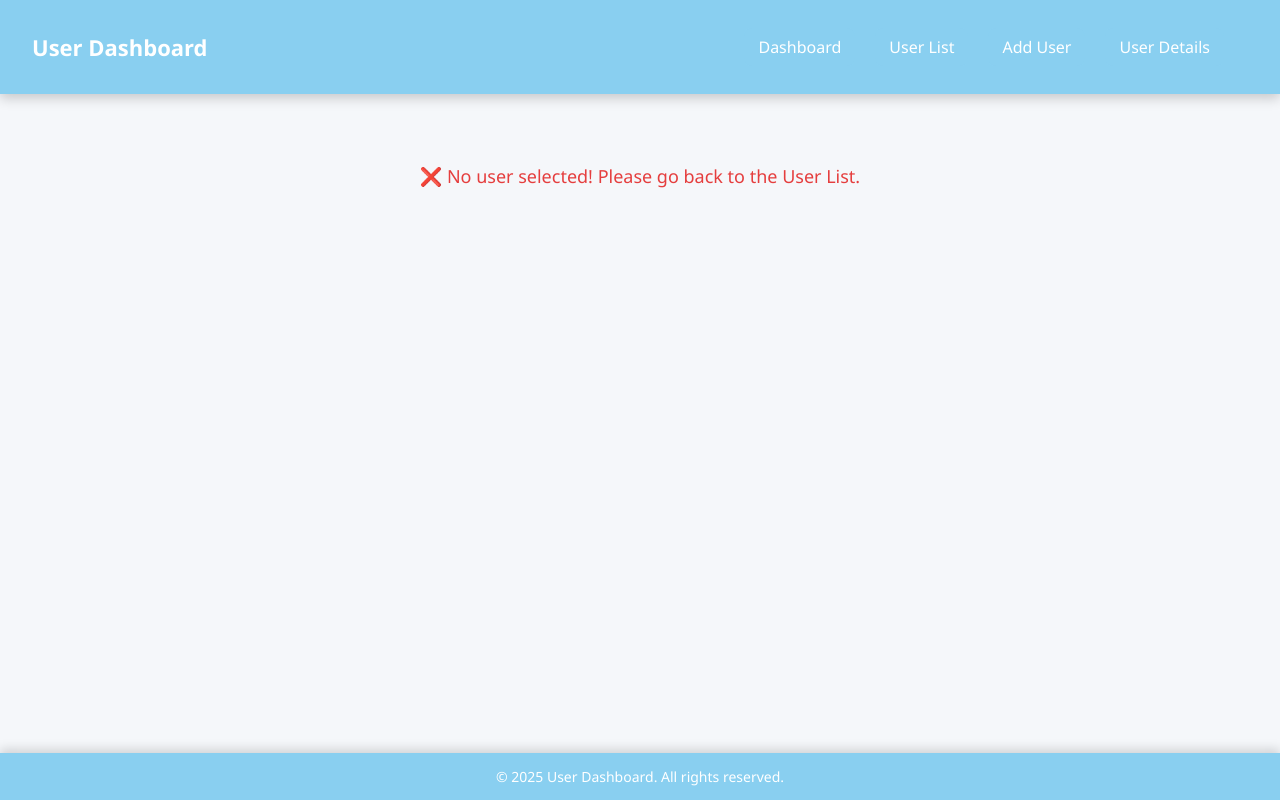
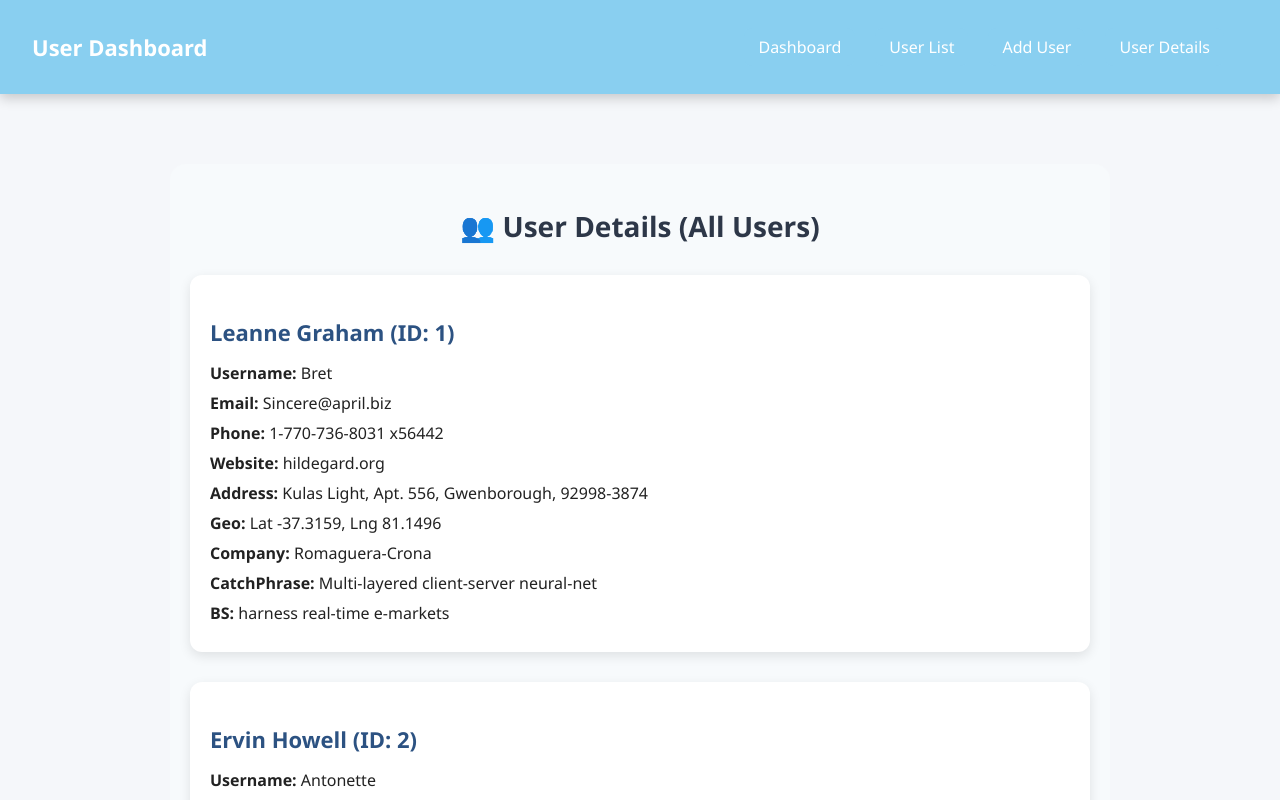
Before and after one commit to ra68288/UserManagementSystem, a React (Create React App) app in the folder user-management-system/: page /details in a window 1280 px wide. Shown: the top 800 px of the page. Built offline with nearby package versions, Linux system fonts and the light colour scheme.

Commit message:
updates to userDetails

```diff
--- a/user-management-system/src/pages/UserDetails.js
+++ b/user-management-system/src/pages/UserDetails.js
@@ -1,55 +1,79 @@
 import React from "react";
-import { useLocation } from "react-router-dom";
+import users from "../data/users"; // importo listën e userave
 
 function UserDetails() {
-  const location = useLocation();
-  const user = location.state?.user; // merr user nga navigate
-
-  if (!user) {
-    return (
-      <div style={{ textAlign: "center", padding: 40, fontSize: 18, color: "#e53e3e" }}>
-        ❌ No user selected! Please go back to the User List.
-      </div>
-    );
-  }
-
   return (
     <div
       style={{
-        maxWidth: 700,
+        maxWidth: 900,
         margin: "40px auto",
-        padding: 30,
+        padding: 20,
         borderRadius: 16,
-        background: "linear-gradient(135deg, #edf2f7, #e2e8f0)",
-        boxShadow: "0 8px 20px rgba(0,0,0,0.1)",
+        background: "#f7fafc",
         fontFamily: "Segoe UI, Arial, sans-serif",
       }}
     >
-      <h2 style={{ marginBottom: 20, fontSize: 26, fontWeight: 700, color: "#2d3748" }}>
-        👤 User Details
+      <h2
+        style={{
+          marginBottom: 30,
+          fontSize: 28,
+          fontWeight: 700,
+          color: "#2d3748",
+          textAlign: "center",
+        }}
+      >
+        👥 User Details (All Users)
       </h2>
 
-      <div style={{ marginBottom: 12, fontSize: 18 }}>
-        <strong>Name:</strong> {user.name || "—"}
+      {users.map((user) => (
+        <div
+          key={user.id}
+          style={{
+            marginBottom: 30,
+            padding: 20,
+            borderRadius: 12,
+            background: "white",
+            boxShadow: "0 4px 12px rgba(0,0,0,0.1)",
+          }}
+        >
+          <h3 style={{ marginBottom: 15, fontSize: 22, color: "#2c5282" }}>
+            {user.name} (ID: {user.id})
+          </h3>
+
+          <div style={{ marginBottom: 8 }}>
+            <strong>Username:</strong> {user.username}
           </div>
-      <div style={{ marginBottom: 12, fontSize: 18 }}>
-        <strong>Email:</strong> {user.email || "—"}
+          <div style={{ marginBottom: 8 }}>
+            <strong>Email:</strong> {user.email}
           </div>
-      <div style={{ marginBottom: 12, fontSize: 18 }}>
-        <strong>Company:</strong> {user.company?.name || "—"}
+          <div style={{ marginBottom: 8 }}>
+            <strong>Phone:</strong> {user.phone}
           </div>
-      <div style={{ marginBottom: 12, fontSize: 18 }}>
-        <strong>Phone:</strong> {user.phone || "—"}
+          <div style={{ marginBottom: 8 }}>
+            <strong>Website:</strong> {user.website}
           </div>
-      <div style={{ marginBottom: 12, fontSize: 18 }}>
-        <strong>Website:</strong> {user.website || "—"}
+
+          <div style={{ marginBottom: 8 }}>
+            <strong>Address:</strong>{" "}
+            {user.address.street}, {user.address.suite}, {user.address.city},{" "}
+            {user.address.zipcode}
           </div>
-      <div style={{ marginBottom: 12, fontSize: 18 }}>
-        <strong>Address:</strong>{" "}
-        {user.address
-          ? `${user.address.street}, ${user.address.city}, ${user.address.zipcode}`
-          : "—"}
+          <div style={{ marginBottom: 8 }}>
+            <strong>Geo:</strong> Lat {user.address.geo.lat}, Lng{" "}
+            {user.address.geo.lng}
           </div>
+
+          <div style={{ marginBottom: 8 }}>
+            <strong>Company:</strong> {user.company.name}
+          </div>
+          <div style={{ marginBottom: 8 }}>
+            <strong>CatchPhrase:</strong> {user.company.catchPhrase}
+          </div>
+          <div style={{ marginBottom: 8 }}>
+            <strong>BS:</strong> {user.company.bs}
+          </div>
+        </div>
+      ))}
     </div>
   );
 }
```
Lines whose indentation alone changed are shown as unchanged.
